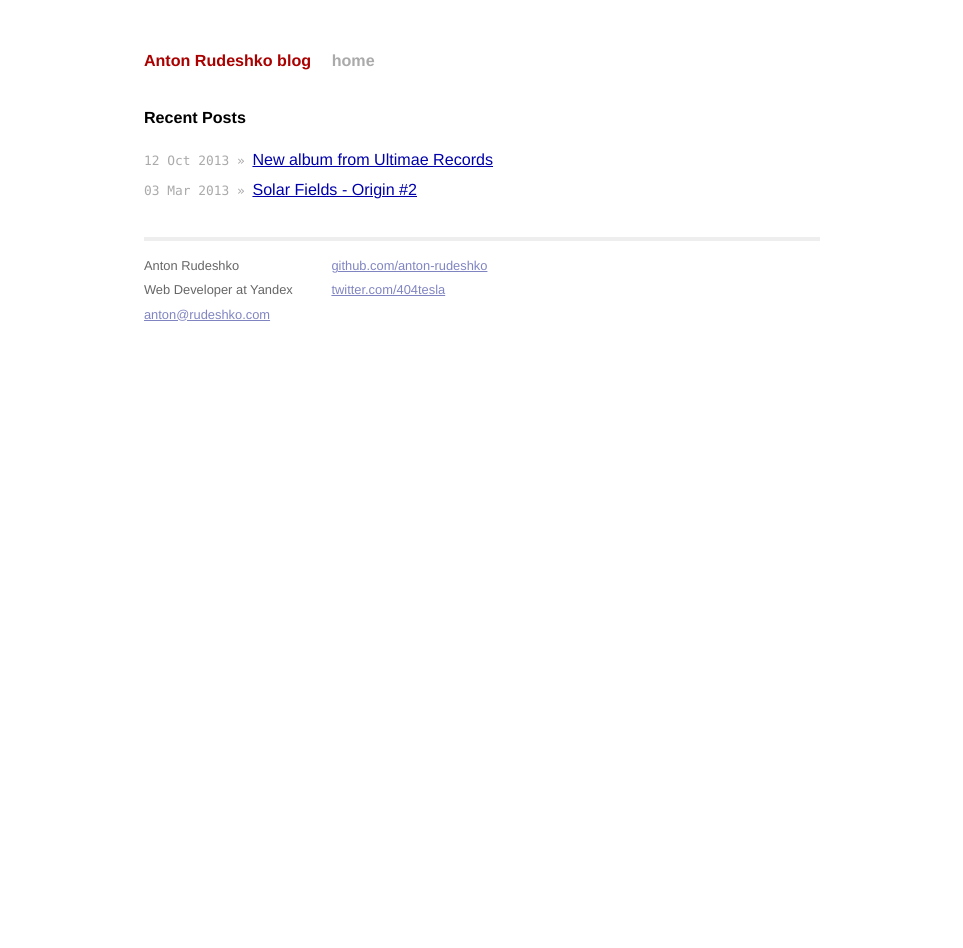
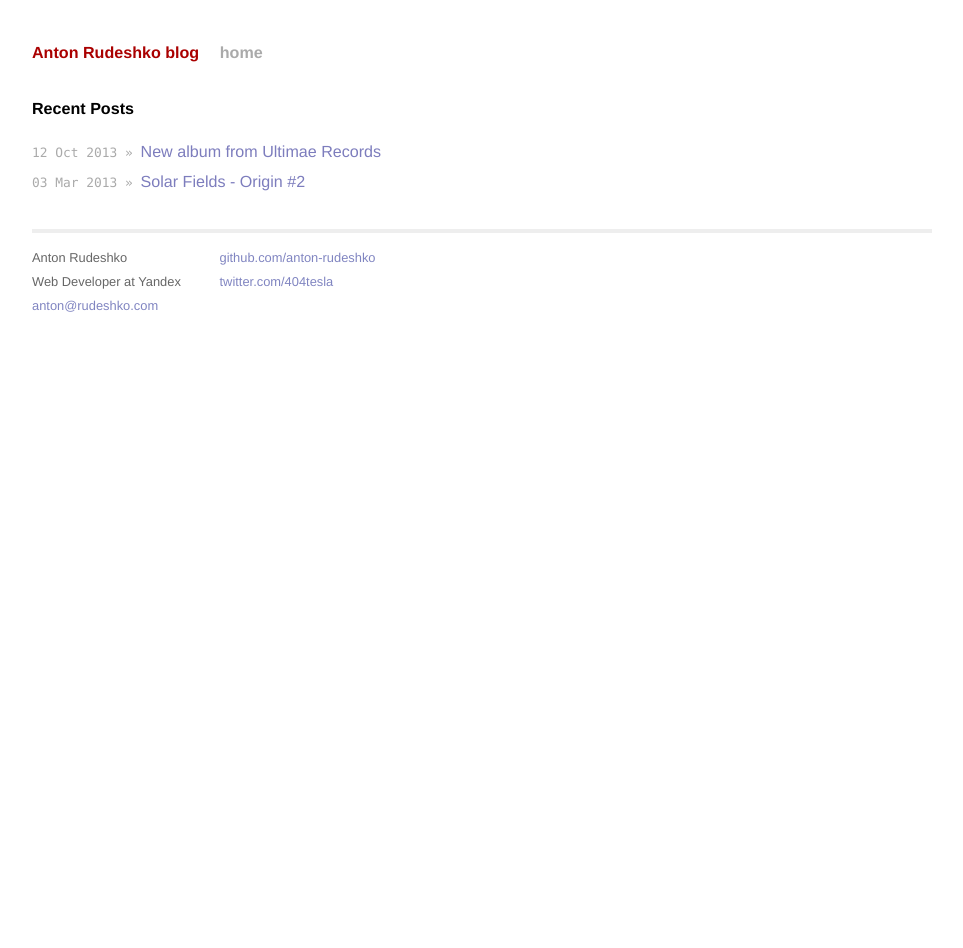
Before and after one commit to anton-rudeshko/anton-rudeshko.github.io, a Jekyll site: the page built from index.html, in a window 1280 px wide. Shown: the whole page, without its empty margins (158-1121 px from the left). Built offline with Jekyll 4.4.1, drawn with Linux system fonts in a browser that asks for light colours; Markdown is read by kramdown in place of the engine named in the settings.

Commit message:
Update main.css

```diff
--- a/css/main.css
+++ b/css/main.css
@@ -30,9 +30,18 @@ p {
     margin: 1em 0;
 }
 
-a         { color: #00a; }
-a:hover   { color: #000; }
-a:visited { color: #a0a; }
+a {
+    color: #7d7dbd;
+    text-decoration: none;
+}
+
+a:hover {
+    color: #1623be;
+}
+
+a:visited {
+    color: #a0a;
+}
 
 /*****************************************************************************/
 /*
@@ -63,8 +72,8 @@ ul.posts span {
 .site {
   font-size: 115%;
   text-align: justify;
-  width: 42em;
-  margin: 3em auto 2em;
+  width: 900px;
+  margin: 40px auto;
   line-height: 1.5em;
 }
 
```
